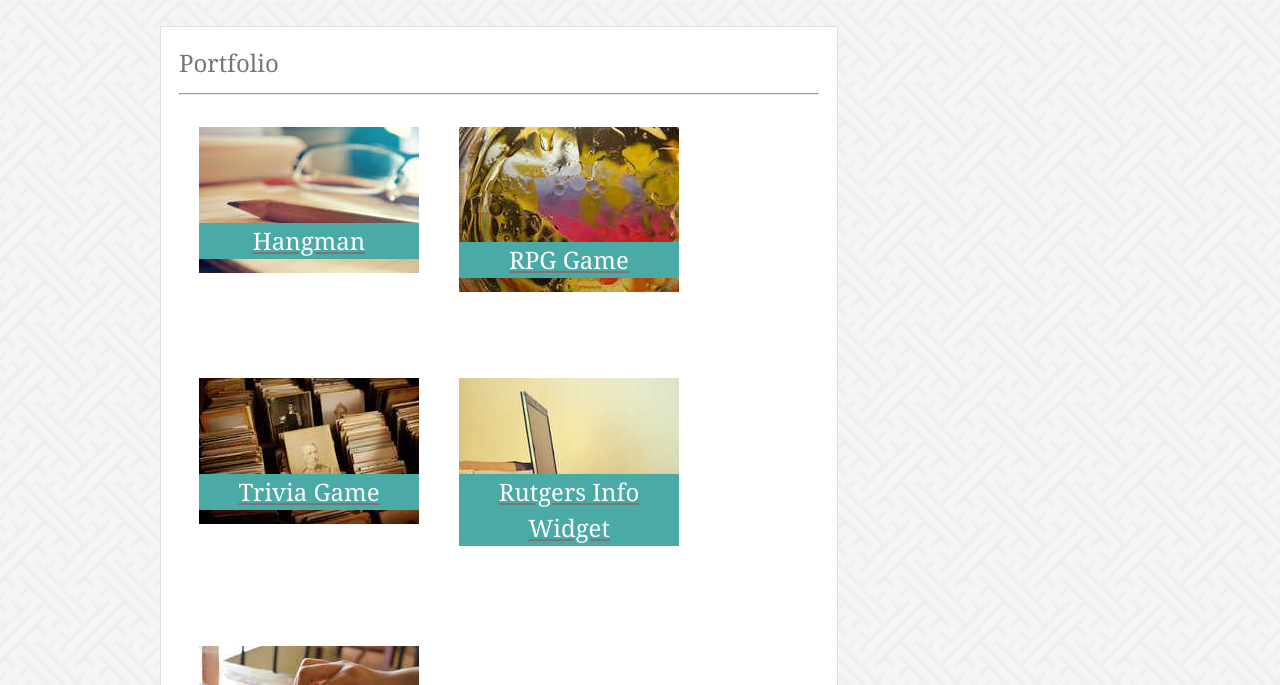
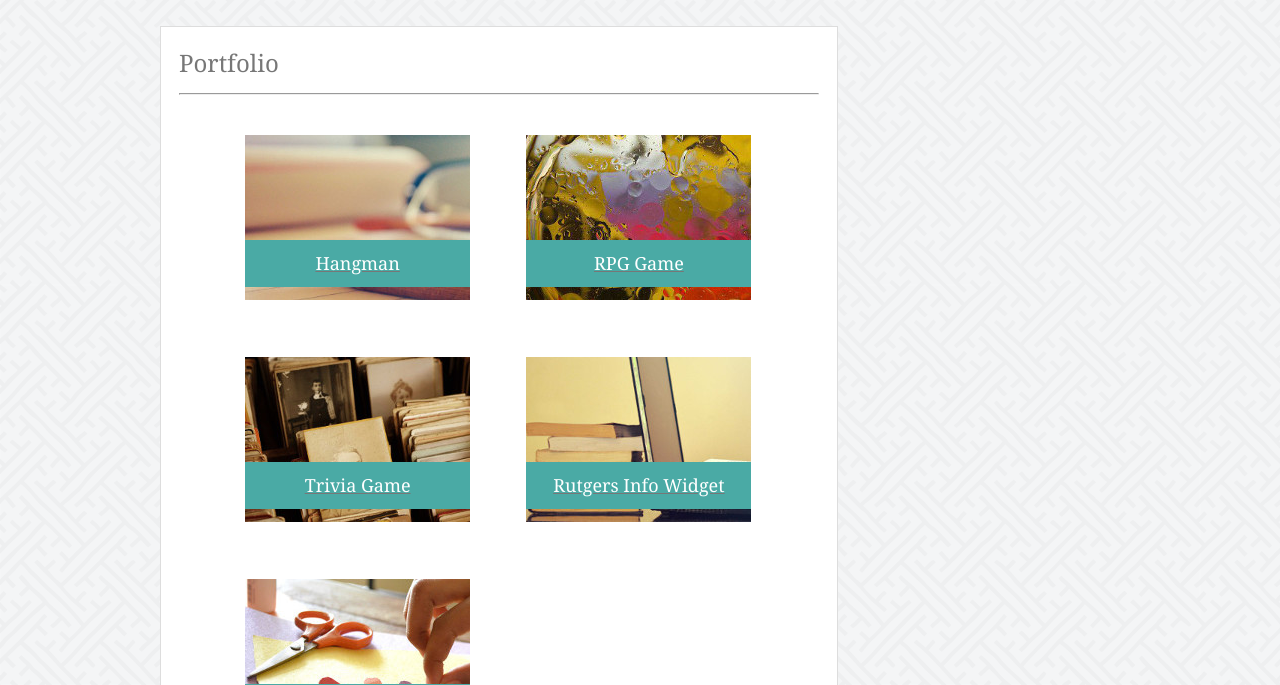
Before and after one commit to emrzero/basic-portfolio, a plain HTML site: page portfolio.html in a window 1280 px wide. Shown: the part 115-800 px from the top of the page. Drawn offline with Linux system fonts and the light colour scheme.

Commit message:
portfolio page done, albeit with mior issues

```diff
--- a/assets/css/style.css
+++ b/assets/css/style.css
@@ -136,11 +136,14 @@ main {
 
 
 /* Portfolio */
+#portfolio-container {
+  margin: 40px 0 10px 38px;
+}
 
 .picbox {
   float: left;
   clear: none;
-  margin: 20px;
+  margin: 0 28.125px;
 }
 
 .portfolio_link {
@@ -149,17 +152,20 @@ main {
   overflow: auto;
   float: left;
   clear: none;
-  text-decoration: none;
+  text-decoration: none !important;
 }
 
 .t2 {
   background-color: #4aaaa5;
-  width: 220px;
+  width: 225px;
+  padding: 10px 0;
   color: #fff;
   position: relative;
   left: 0;
-  bottom: 60px;
+  bottom: 70px;
   text-align: center;
+  font-size: 18px;
+  text-decoration: none !important;
 }
 
 /* Contact */
--- a/portfolio.html
+++ b/portfolio.html
@@ -27,42 +27,45 @@
       <section id="content">
       <h2>Portfolio</h2>
       <hr>
+        <div id="portfolio-container">
+
           <div class="picbox">
             <a class="porfolio_link" href="#">
-            <img src="assets/images/hangman_sm.jpg">
-            <h4 class="t2">Hangman</h4>
+              <img src="assets/images/hangman-small.jpg">
+              <h5 class="t2">Hangman</h5>
             </a>
           </div>
 
           <div class="picbox">
             <a class="porfolio_link" href="#">
-            <img src="assets/images/rpg-game-sm.jpg">
-            <h4 class="t2">RPG Game</h4>
+              <img src="assets/images/rpg-game-small.jpg">
+              <h5 class="t2">RPG Game</h5>
             </a>
           </div>
 
           <div class="picbox">
             <a class="porfolio_link" href="#">
-            <img src="assets/images/trivia-sm.jpg">
-            <h4 class="t2">Trivia Game</h4>
+              <img src="assets/images/trivia-small.jpg">
+              <h5 class="t2">Trivia Game</h5>
             </a>
           </div>
 
           <div class="picbox">
             <a class="porfolio_link" href="#">
-            <img src="assets/images/rutgers-info-widget-sm.jpg">
-            <h4 class="t2">Rutgers Info Widget</h4>
+              <img src="assets/images/rutgers-small.jpg">
+              <h5 class="t2">Rutgers Info Widget</h5>
             </a>
           </div>
 
           <div class="picbox">
             <a class="porfolio_link" href="#">
-            <img src="assets/images/rock-paper-scissors-sm.jpg">
-            <h4 class="t2">Rock Paper Scissors</h4>
+              <img src="assets/images/rock-paper-scissors-small.jpg">
+              <h5 class="t2">Rock Paper Scissors</h5>
             </a>
           </div>
 
         </section>
+      </div>
 
 
       <aside>
```
Also changed, not shown: assets/images/hangman-2.JPG (deleted), assets/images/hangman-small.jpg (added), assets/images/hangman.jpg (deleted), assets/images/hangman_sm.jpg (deleted), assets/images/rock-paper-scissors-sm.jpg (deleted), assets/images/rock-paper-scissors-small.jpg (added), assets/images/rock-paper-scissors.JPG (deleted), assets/images/rpg-game-sm.jpg (deleted), assets/images/rpg-game-small.jpg (added), assets/images/rpg-game.jpg (deleted), assets/images/rutgers-info-widget-sm.jpg (deleted), assets/images/rutgers-small.jpg (added), assets/images/rutgers_info_widget.JPG (deleted), assets/images/trivia-sm.jpg (deleted), 2 more files, 1 other file. Lines whose indentation alone changed are shown as unchanged.
